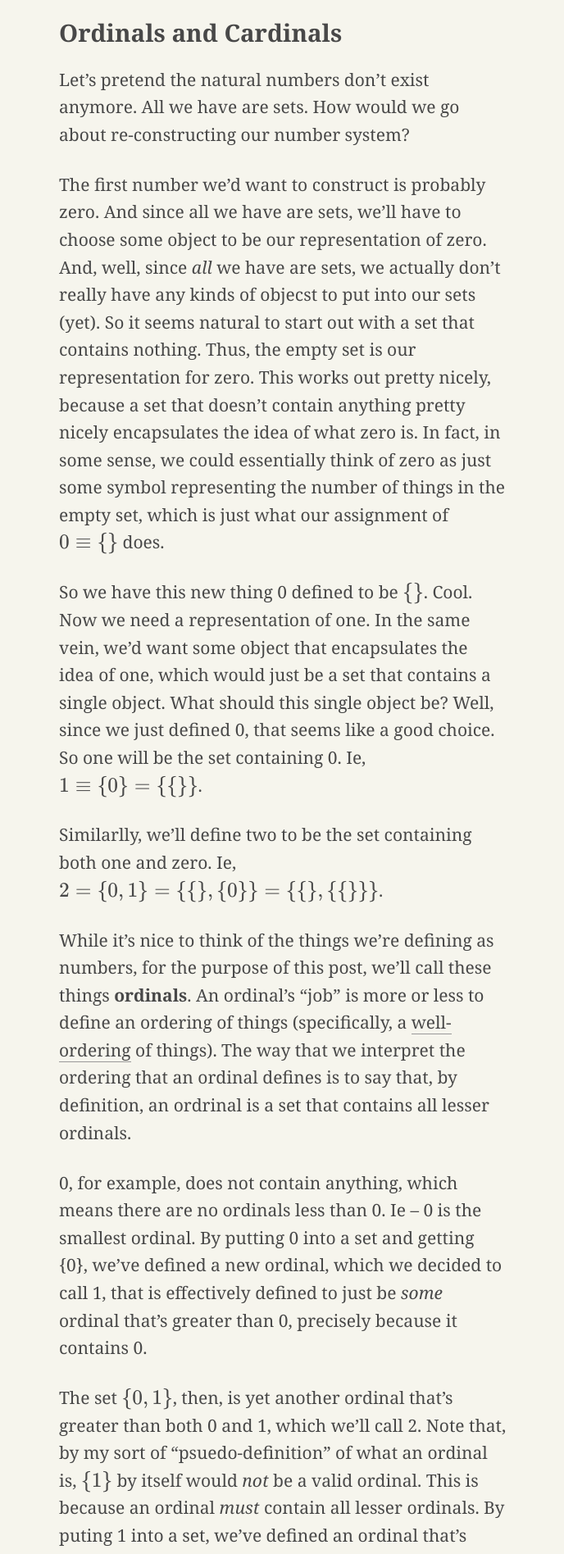
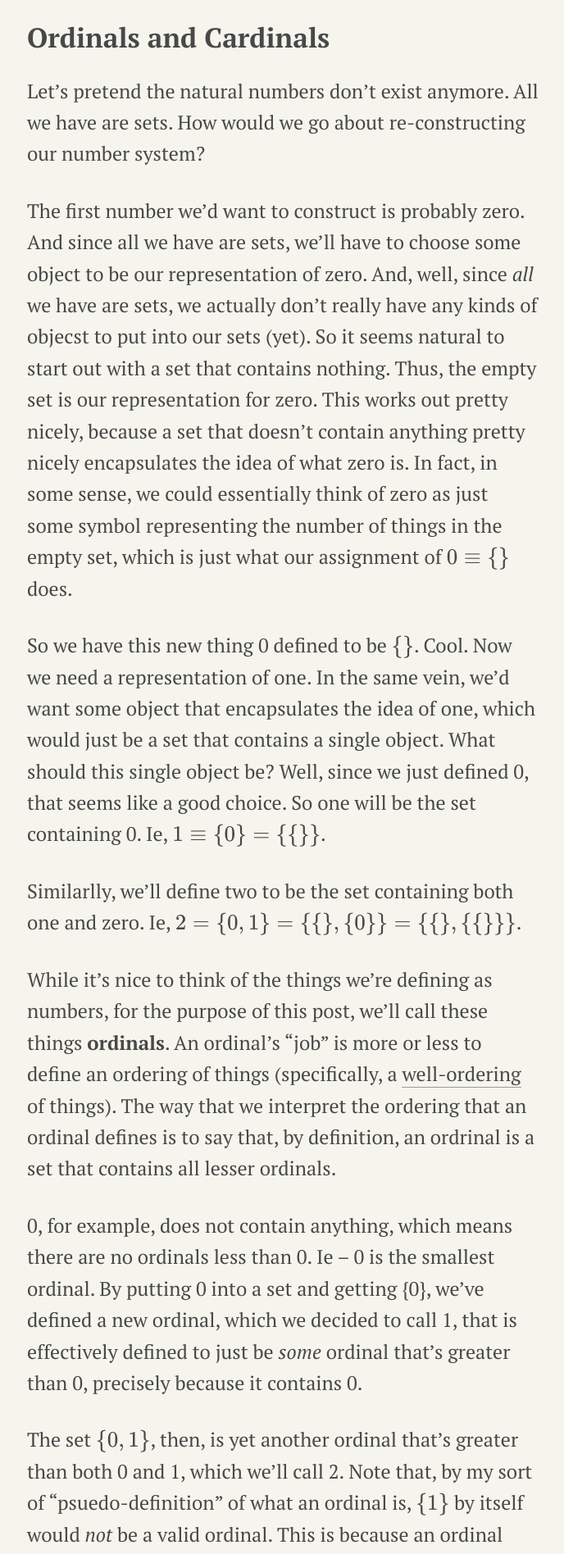
Before and after one commit to AlecBenzer/alecbenzer.github.com, a Jekyll site: the page built from _posts/2012-10-03-ordinals-and-cardinals.md, in a window 1280 px wide. Shown: the top 1896 px of the page at 82% size, without its empty margins (295-983 px from the left). Built offline with Jekyll 4.4.1, drawn with Linux system fonts in a browser that asks for light colours; formulas are drawn with MathJax 3.

Commit message:
PT Serif

```diff
--- a/css/style.css
+++ b/css/style.css
@@ -1,3 +1,5 @@
+@import url(http://fonts.googleapis.com/css?family=PT+Serif:400,700,700italic,400italic);
+
 body {
   background: #f6f5ed;
 }
@@ -5,13 +7,13 @@ body {
 #content {
   max-width: 26em;
   margin: 0 auto;
-  font-size: 21px;
+  font-size: 24px;
   color: #484848;
-  font-family: 'Georgia', 'Times New Roman', serif;
+  font-family: 'PT Serif', 'Georgia', 'Times New Roman', serif;
 }
 
 #content p, #content ul, #content ol {
-  line-height: 1.6em;
+  line-height: 1.6;
 }
 
 #content p, #content ul, #content ol, #content pre {
@@ -24,7 +26,7 @@ h1 {
 
 h2 {
   margin-top: 2em;
-  font-size: 1.3em;
+  font-size: 1.2em;
 }
 
 pre {
```
